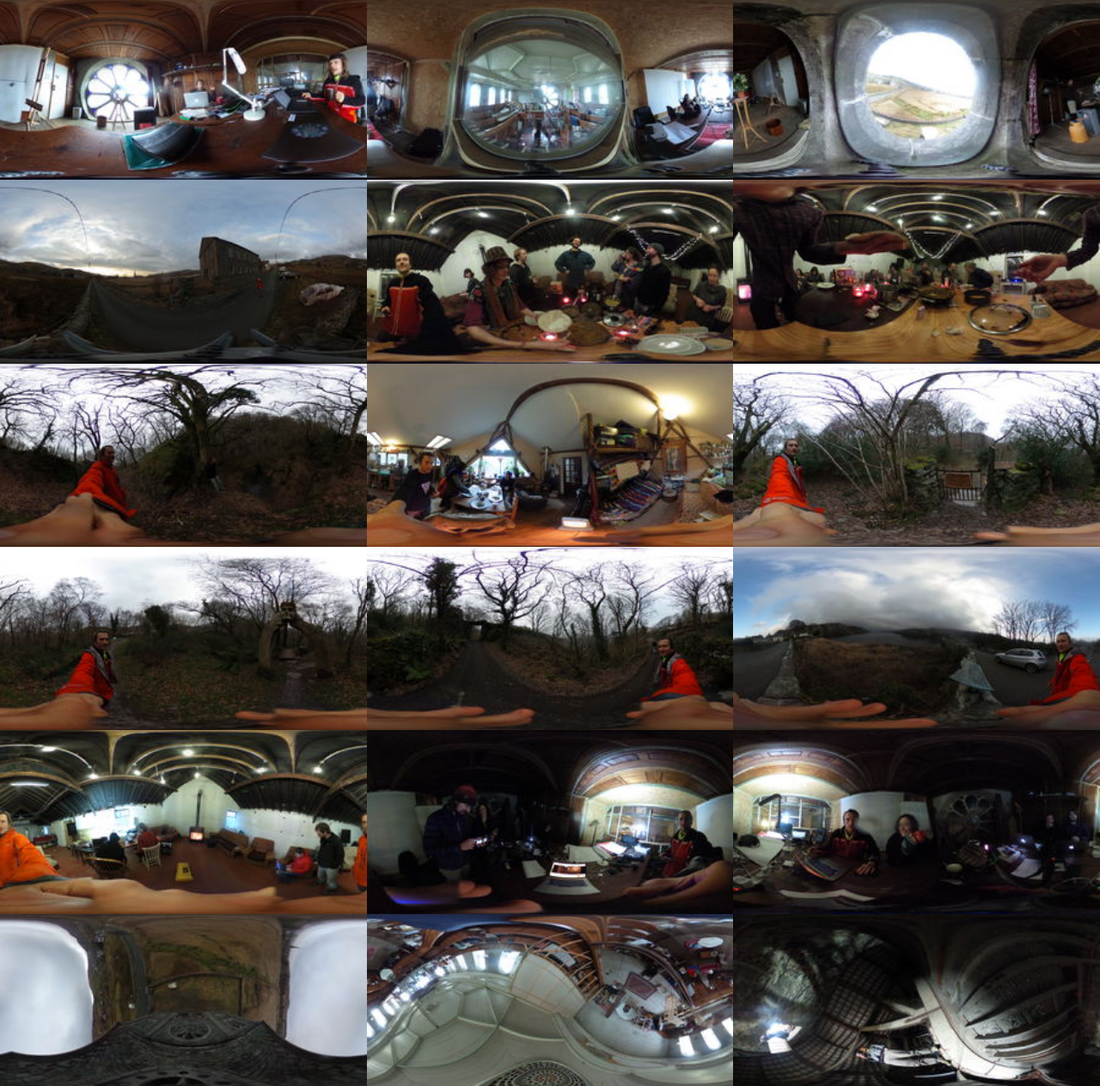
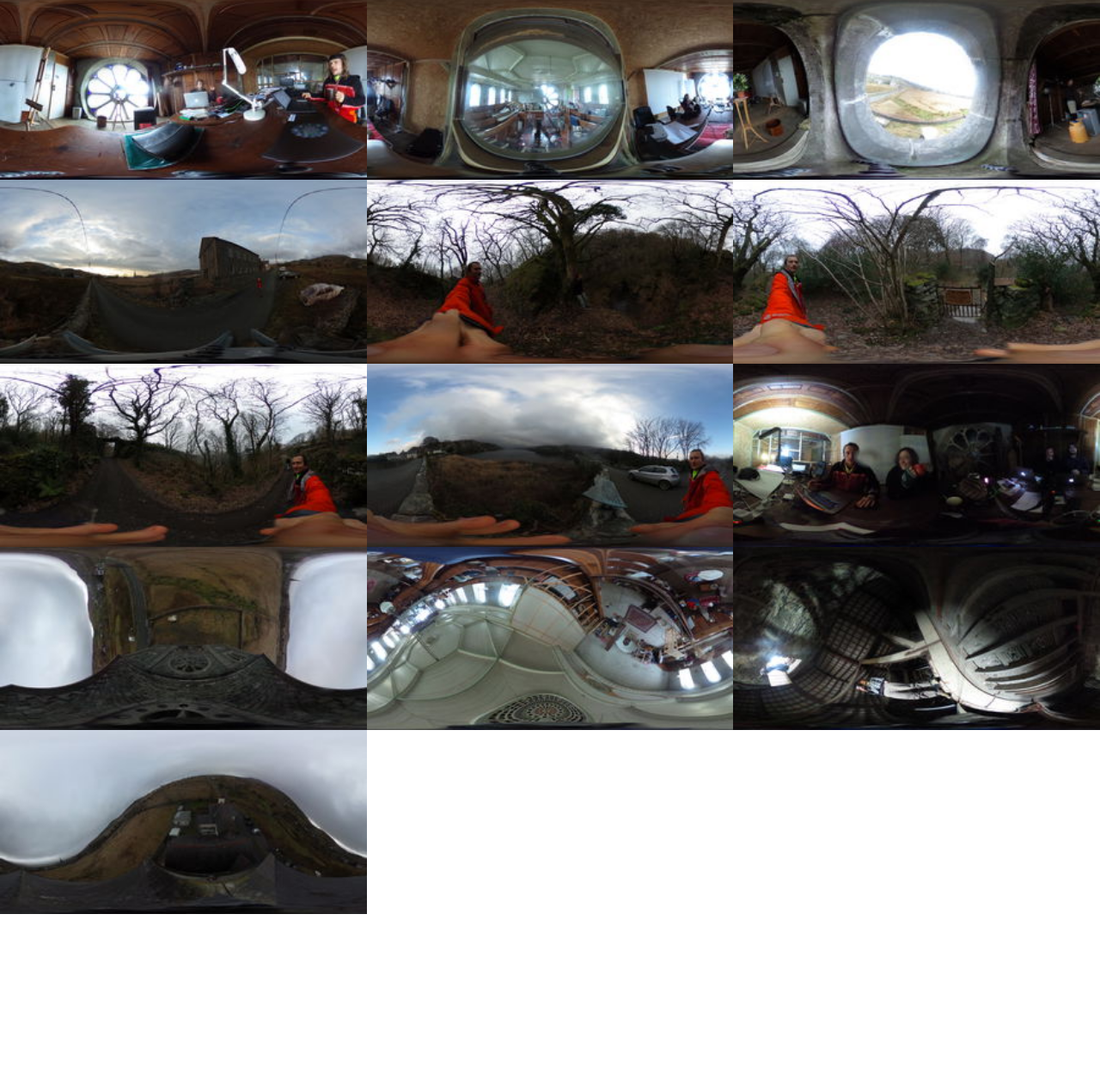
Before and after one commit to astralship/gallery, a plain HTML site: page index.html in a window 1280 px wide. Shown: the part 644-1907 px from the top of the page at 86% size. After the commit the page ends 1707 px from the top, so only its background shows below. Drawn offline with nearby package versions, Linux system fonts and the light colour scheme.

Commit message:
Removing some unwanted images from the website

```diff
--- a/index.html
+++ b/index.html
@@ -89,16 +89,16 @@
         {"small": "SMALL/R0012421.JPG", "big": "BIG/R0012421_.JPG"},
         {"small": "SMALL/R0012423.JPG", "big": "BIG/R0012423_.JPG"},
         {"small": "SMALL/R0012427.JPG", "big": "BIG/R0012427_.JPG"},
-        {"small": "SMALL/R0012433.JPG", "big": "BIG/R0012433_.JPG"},
-        {"small": "SMALL/R0012438.JPG", "big": "BIG/R0012438_.JPG"},
+        // {"small": "SMALL/R0012433.JPG", "big": "BIG/R0012433_.JPG"},
+        // {"small": "SMALL/R0012438.JPG", "big": "BIG/R0012438_.JPG"},
         {"small": "SMALL/R0012443.JPG", "big": "BIG/R0012443_.JPG"},
-        {"small": "SMALL/R0012444.JPG", "big": "BIG/R0012444_.JPG"},
+        // {"small": "SMALL/R0012444.JPG", "big": "BIG/R0012444_.JPG"},
         {"small": "SMALL/R0012447.JPG", "big": "BIG/R0012447_.JPG"},
-        {"small": "SMALL/R0012449.JPG", "big": "BIG/R0012449_.JPG"},
+        // {"small": "SMALL/R0012449.JPG", "big": "BIG/R0012449_.JPG"},
         {"small": "SMALL/R0012451.JPG", "big": "BIG/R0012451_.JPG"},
         {"small": "SMALL/R0012452.JPG", "big": "BIG/R0012452_.JPG"},
-        {"small": "SMALL/R0012455.JPG", "big": "BIG/R0012455_.JPG"},
-        {"small": "SMALL/R0012457.JPG", "big": "BIG/R0012457_.JPG"},
+        // {"small": "SMALL/R0012455.JPG", "big": "BIG/R0012455_.JPG"},
+        // {"small": "SMALL/R0012457.JPG", "big": "BIG/R0012457_.JPG"},
         {"small": "SMALL/R0012459.JPG", "big": "BIG/R0012459_.JPG"},
         {"small": "SMALL/R0012468.JPG", "big": "BIG/R0012468_.JPG"},
         {"small": "SMALL/R0012472.JPG", "big": "BIG/R0012472_.JPG"},
```
Also changed, not shown: 12 other files.
